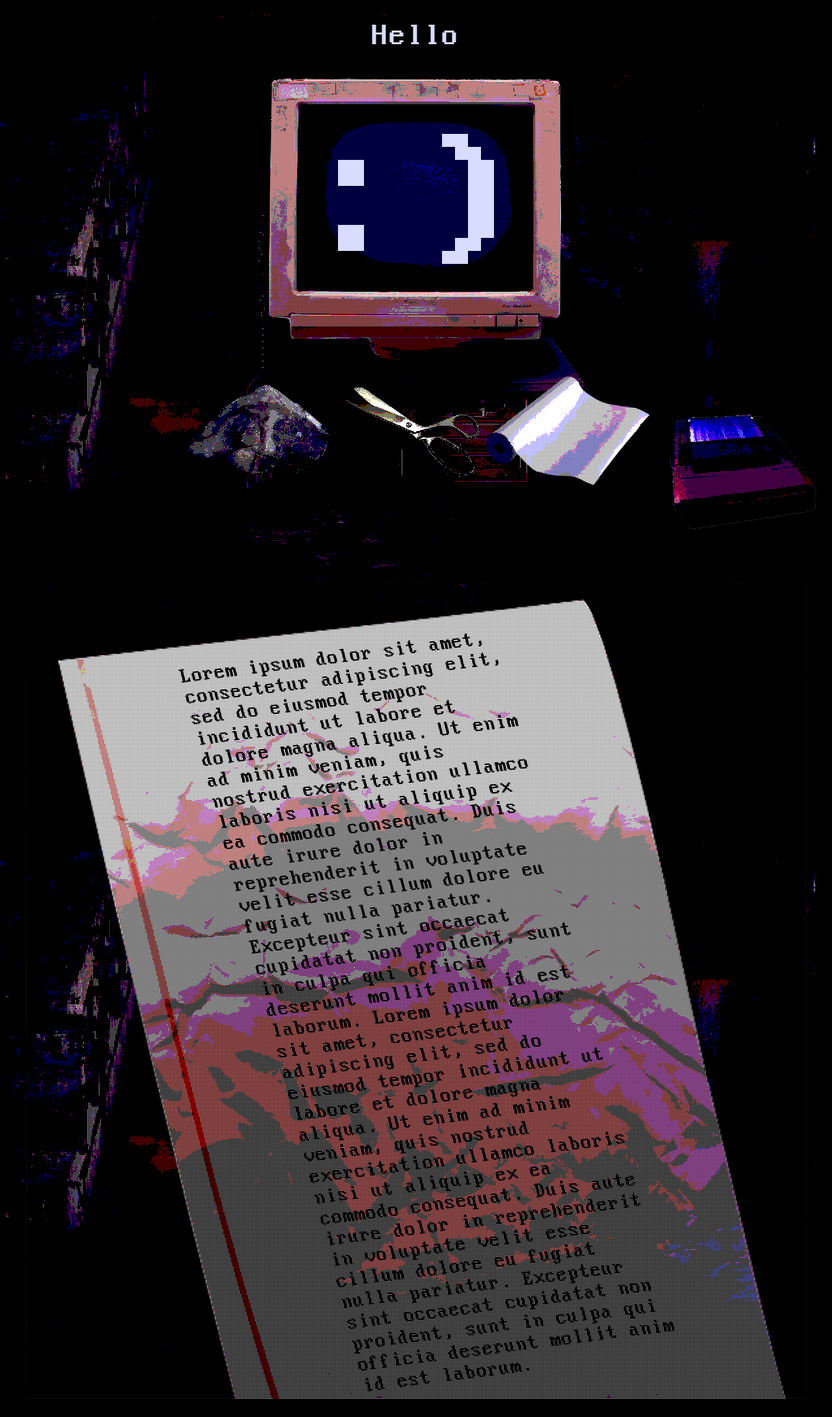
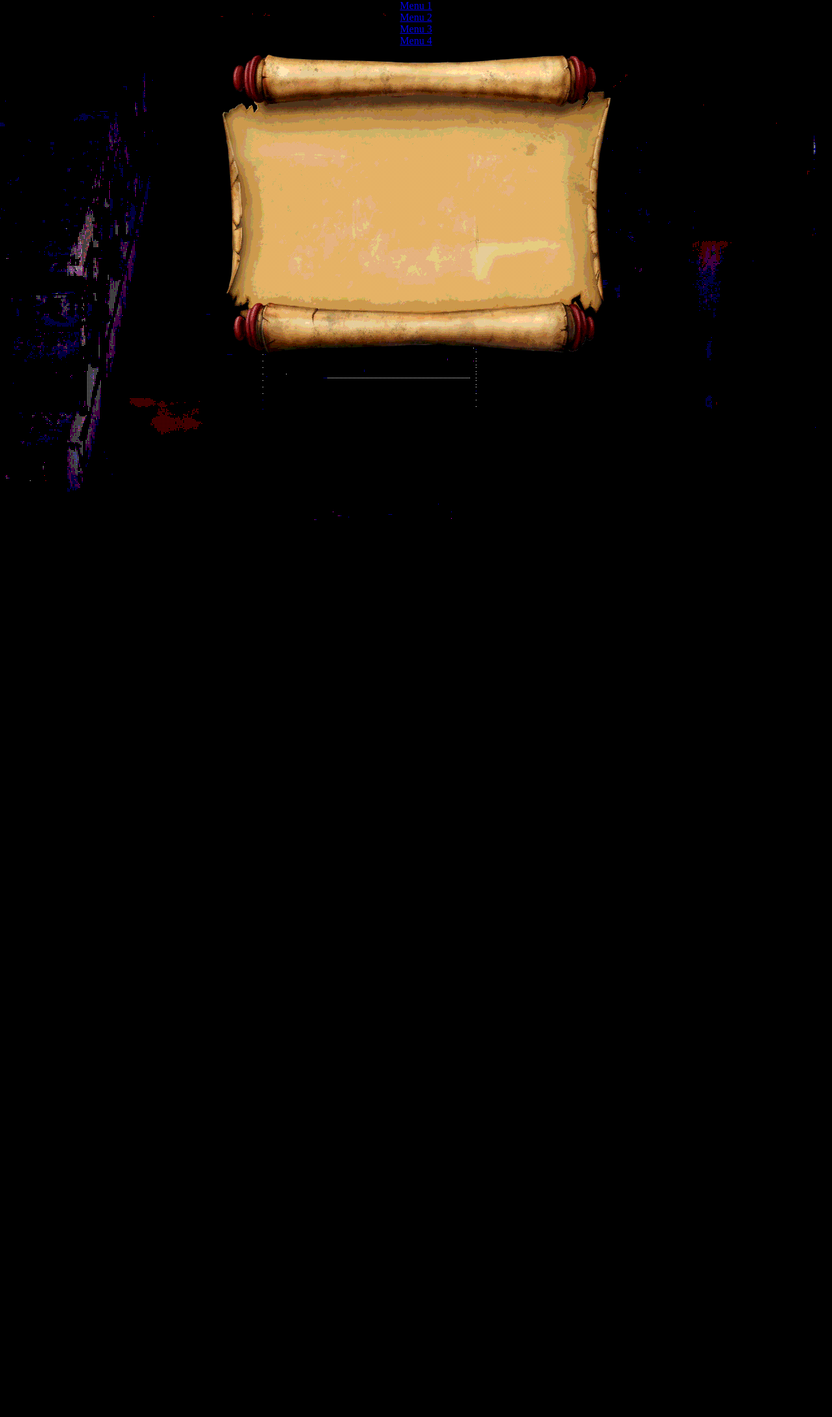
Before and after one commit to AlexDevenport/DMD-site, a Django app: page / in a window 1280 px wide. Shown: the whole page at 65% size. After the commit the page ends 800 px from the top, so only its background shows below. Run offline with Django 3.2, Linux system fonts and the light colour scheme.

Commit message:
TODO: put things where they belong

```diff
--- a/django_root/pages/templates/pages/index.html
+++ b/django_root/pages/templates/pages/index.html
@@ -1,130 +1,66 @@
-{% load static %}
 <!DOCTYPE html>
 <html lang="en">
+
 <head>
-    <link href="style.css">
     <meta charset="UTF-8">
-    <meta name="viewport" content="width=device-width, initial-scale=1.0">
-    <title>RPS</title>
-    <link rel="stylesheet" href="{% static 'pages/css/style.css' %}">
-    <style>
-        * {
-            margin: 0;
-            padding: 0;
-            box-sizing: border-box;
-        }
+    <title>Image Background with Menu</title>
+    <link rel="stylesheet" href="style.css">
+</head>
 
-        @font-face {
-            font-family: 'Px437 IBM VGA 9x16';
-            src: url("{% static 'pages/fonts/Px437_IBM_VGA_9x16.ttf' %}");
-        }
-
-        body {
-            overflow-x: hidden;
-            background-color: #000000;
-            height: 100vh;
-            display: flex;
-            align-items: center;
-            background-image: url("{% static 'pages/images/background.png' %}");
-            background-attachment: fixed;
-            background-position-y: center;
-            background-position-x: center;
-            flex-direction: column;
-        }
-
-        /* Остальные стили */
-    </style>
-    <script src="https://ajax.googleapis.com/ajax/libs/jquery/3.7.1/jquery.min.js"></script>
-</head>
 <body>
-    <a href="#list" class="image-printer"><img src="{% static 'pages/images/printer.png' %}"></a>
-    <div class="container" id="container">
-        <a class="evil-text unselectable red" id="top_text"> I HATE YOU I HATE YOU I HATE YOU I HATE YOU I HATE YOU </a>
-        <div class="image-container" id="scrollContainer">
-            <div class="room-cell">
-                <a class="screen-text same-layer unselectable red" id="screen_text"> :( </a>
-                <img src="{% static 'pages/images/not_pc_on_1.png' %}" alt="Beast" class="image-puter unselectable same-layer crisp" id="idle1">
-                <img src="{% static 'pages/images/not_pc_on_2.png' %}" alt="Beast" class="image-puter unselectable same-layer crisp" id="idle2">
-                <img src="{% static 'pages/images/not_pc_on_red_1.png' %}" alt="Beast" class="image-puter unselectable same-layer crisp" id="red1">
-                <img src="{% static 'pages/images/not_pc_on_red_2.png' %}" alt="Beast" class="image-puter unselectable same-layer crisp" id="red2">
-            </div>
+    <div class="container">
+        <div class="top">
+            <nav>
+                <ul>
+                    <li><a href="#">Menu 1</a>
+                    </li>
+                    <li><a href="#">Menu 2</a>
+                    </li>
+                    <li><a href="#">Menu 3</a>
+                    </li>
+                    <li><a href="#">Menu 4</a>
+                    </li>
+                </ul>
+            </nav>
         </div>
-        <img src="{% static 'pages/images/not_pc_case.png' %}" alt="Case" class="image-case unselectable crisp">
-        <div class="white">
-            <table class="table" id="selector">
-                <tr>
-                    <td><a href="https://ru.wikipedia.org/wiki/%D0%9A%D0%B0%D0%BC%D0%B5%D0%BD%D1%8C"><img src="{% static 'pages/images/rock.png' %}"></a></td>
-                    <td><a href="https://ru.wikipedia.org/wiki/%D0%9D%D0%BE%D0%B6%D0%BD%D0%B8%D1%86%D1%8B"><img src="{% static 'pages/images/scisors.png' %}"></a></td>
-                    <td><a href="https://ru.wikipedia.org/wiki/%D0%91%D1%83%D0%BC%D0%B0%D0%B3%D0%B0"><img src="{% static 'pages/images/paper_sel.png' %}"></a></td>
-                </tr>
-            </table>
+        <img src="scroll.png" alt="Background Image" class="scroll-image crisp unselectable">
+        <div class="scroll-content">
+            <a>
+                Lorem Ipsum
+                “Neque porro quisquam est qui dolorem ipsum quia dolor sit amet, consectetur, adipisci velit…” ~
+                “There is no one who loves pain itself, who seeks after it and wants to have it, simply because
+                it is pain…”
+                Lorem ipsum dolor sit amet, consectetur adipiscing elit. Aliquam lectus risus, finibus ornare
+                vestibulum et, feugiat quis dui. Vivamus sit amet dolor et magna facilisis rhoncus. Curabitur
+                maximus est sed porta scelerisque. Sed suscipit, arcu volutpat feugiat posuere, eros nisi
+                tristique nibh, mollis vehicula lectus tortor eu purus. Donec ut tortor blandit, sagittis diam
+                eget, suscipit eros. Quisque at magna neque. Nulla faucibus mi at nunc mattis placerat.
+                Pellentesque quis augue quis elit tristique auctor. Integer varius est orci, vel egestas felis
+                dictum nec. Phasellus porta ex sit amet turpis finibus, sed vestibulum nisl efficitur. Praesent
+                ultrices diam enim. In ut tellus sed sem placerat sollicitudin. Donec quis mollis dolor. Etiam
+                viverra, arcu cursus porttitor porttitor, diam nunc auctor nisl, quis placerat magna erat et
+                odio. Phasellus feugiat turpis quis mollis lacinia. Sed ac orci et nisi venenatis pharetra ac
+                non arcu.
+            </a>
+            <a>
+                Lorem Ipsum
+                “Neque porro quisquam est qui dolorem ipsum quia dolor sit amet, consectetur, adipisci velit…” ~
+                “There is no one who loves pain itself, who seeks after it and wants to have it, simply because
+                it is pain…”
+                Lorem ipsum dolor sit amet, consectetur adipiscing elit. Aliquam lectus risus, finibus ornare
+                vestibulum et, feugiat quis dui. Vivamus sit amet dolor et magna facilisis rhoncus. Curabitur
+                maximus est sed porta scelerisque. Sed suscipit, arcu volutpat feugiat posuere, eros nisi
+                tristique nibh, mollis vehicula lectus tortor eu purus. Donec ut tortor blandit, sagittis diam
+                eget, suscipit eros. Quisque at magna neque. Nulla faucibus mi at nunc mattis placerat.
+                Pellentesque quis augue quis elit tristique auctor. Integer varius est orci, vel egestas felis
+                dictum nec. Phasellus porta ex sit amet turpis finibus, sed vestibulum nisl efficitur. Praesent
+                ultrices diam enim. In ut tellus sed sem placerat sollicitudin. Donec quis mollis dolor. Etiam
+                viverra, arcu cursus porttitor porttitor, diam nunc auctor nisl, quis placerat magna erat et
+                odio. Phasellus feugiat turpis quis mollis lacinia. Sed ac orci et nisi venenatis pharetra ac
+                non arcu.
+            </a>
         </div>
     </div>
+</body>
 
-    <div class="freespace high-z">
-        <div class="list high-z">
-            <img src="{% static 'pages/images/paper.png' %}" id="list" class="same-layer">
-            <a class="same-layer check-text bl">Lorem ipsum dolor sit amet, consectetur adipiscing elit, sed do eiusmod
-                tempor incididunt ut labore et dolore magna aliqua. Ut enim ad minim veniam, quis nostrud exercitation
-                ullamco laboris nisi ut aliquip ex ea commodo consequat. Duis aute irure dolor in reprehenderit in
-                voluptate velit esse cillum dolore eu fugiat nulla pariatur. Excepteur sint occaecat cupidatat non
-                proident, sunt in culpa qui officia deserunt mollit anim id est laborum. Lorem ipsum dolor sit amet,
-                consectetur adipiscing elit, sed do eiusmod tempor incididunt ut labore et dolore magna aliqua. Ut enim
-                ad minim veniam, quis nostrud exercitation ullamco laboris nisi ut aliquip ex ea commodo consequat. Duis
-                aute irure dolor in reprehenderit in voluptate velit esse cillum dolore eu fugiat nulla pariatur.
-                Excepteur sint occaecat cupidatat non proident, sunt in culpa qui officia deserunt mollit anim id est
-                laborum.</a>
-        </div>
-    </div>
-
-    <script>
-        document.addEventListener('DOMContentLoaded', function () {
-            let animations = ["idle", "red"];
-            let current_animation = "idle";
-
-            for (let a = 0; a < animations.length; a++) {
-                document.getElementById(animations[a] + "1").style.display = 'none';
-                document.getElementById(animations[a] + "2").style.display = 'none';
-            }
-
-            function startShow() {
-                var index = 0;
-                function update() {
-                    if (index == 0) {
-                        document.getElementById(current_animation + "1").style.display = 'block';
-                        document.getElementById(current_animation + "2").style.display = 'none';
-                        index = 1;
-                    }
-                    else {
-                        document.getElementById(current_animation + "1").style.display = 'none';
-                        document.getElementById(current_animation + "2").style.display = 'block';
-                        index = 0;
-                    }
-                    setTimeout(update, 500);
-                }
-                update();
-            }
-
-            startShow();
-
-            function selector(show) {
-                const sel = document.getElementById("selector");
-                sel.style.display = show ? "block" : "none";
-            }
-
-            document.getElementById("top_text").textContent = "Hello";
-            document.getElementById("top_text").classList.remove("red");
-            document.getElementById("top_text").classList.add("white");
-
-            document.getElementById("screen_text").textContent = ":)";
-            document.getElementById("screen_text").classList.remove("red");
-            document.getElementById("screen_text").classList.add("white");
-
-            setTimeout(() => { console.log("World!"); }, 5000);
-
-            selector(false);
-            selector(true);
-        });
-    </script>
-</body>
 </html>
```
Also changed, not shown: django_root/pages/templates/pages/style.css (added, +105 -0 lines), django_root/pages/templates/pages/Mouse_spider.png (added), django_root/pages/templates/pages/aow_background.png (added), django_root/pages/templates/pages/scroll.png (added).
